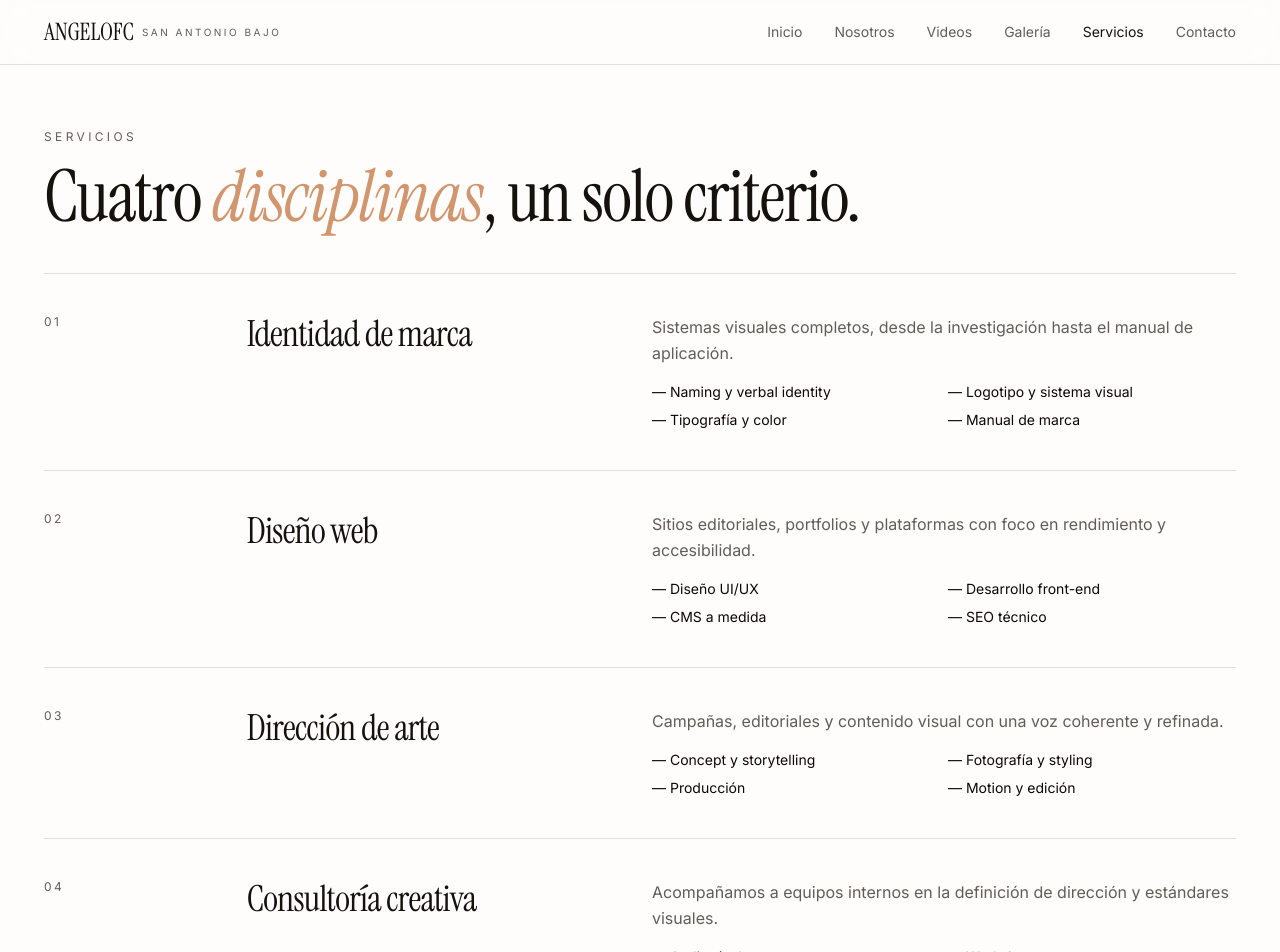
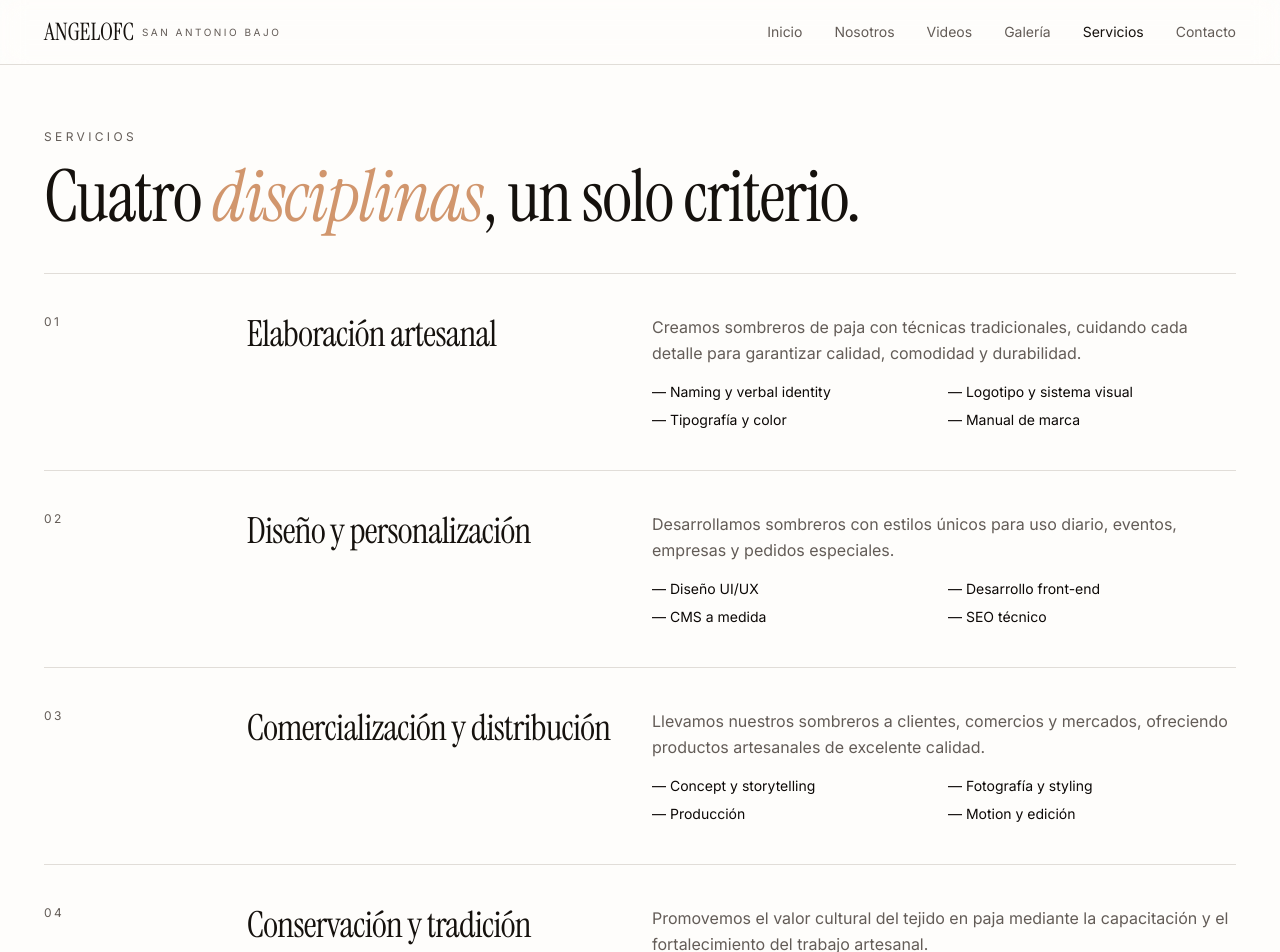
Before and after one commit to ANGEL-JHAN/web-prueba, a React (Vite) app: page /servicios in a window 1280 px wide. Shown: the top 952 px of the page. Built offline with nearby package versions, Linux system fonts and the light colour scheme.

Commit message:
Actualizar Servicios.tsx

```diff
--- a/src/pages/Servicios.tsx
+++ b/src/pages/Servicios.tsx
@@ -3,26 +3,26 @@ import { Link } from "react-router-dom";
 const services = [
   {
     n: "01",
-    t: "Identidad de marca",
-    d: "Sistemas visuales completos, desde la investigación hasta el manual de aplicación.",
+    t: "Elaboración artesanal",
+    d: "Creamos sombreros de paja con técnicas tradicionales, cuidando cada detalle para garantizar calidad, comodidad y durabilidad.",
     items: ["Naming y verbal identity", "Logotipo y sistema visual", "Tipografía y color", "Manual de marca"],
   },
   {
     n: "02",
-    t: "Diseño web",
-    d: "Sitios editoriales, portfolios y plataformas con foco en rendimiento y accesibilidad.",
+    t: "Diseño y personalización",
+    d: "Desarrollamos sombreros con estilos únicos para uso diario, eventos, empresas y pedidos especiales.",
     items: ["Diseño UI/UX", "Desarrollo front-end", "CMS a medida", "SEO técnico"],
   },
   {
     n: "03",
-    t: "Dirección de arte",
-    d: "Campañas, editoriales y contenido visual con una voz coherente y refinada.",
+    t: "Comercialización y distribución",
+    d: "Llevamos nuestros sombreros a clientes, comercios y mercados, ofreciendo productos artesanales de excelente calidad.",
     items: ["Concept y storytelling", "Fotografía y styling", "Producción", "Motion y edición"],
   },
   {
     n: "04",
-    t: "Consultoría creativa",
-    d: "Acompañamos a equipos internos en la definición de dirección y estándares visuales.",
+    t: "Conservación y tradición",
+    d: "Promovemos el valor cultural del tejido en paja mediante la capacitación y el fortalecimiento del trabajo artesanal.",
     items: ["Auditoría de marca", "Workshops", "Sistemas de diseño", "Mentoría"],
   },
 ];
```
